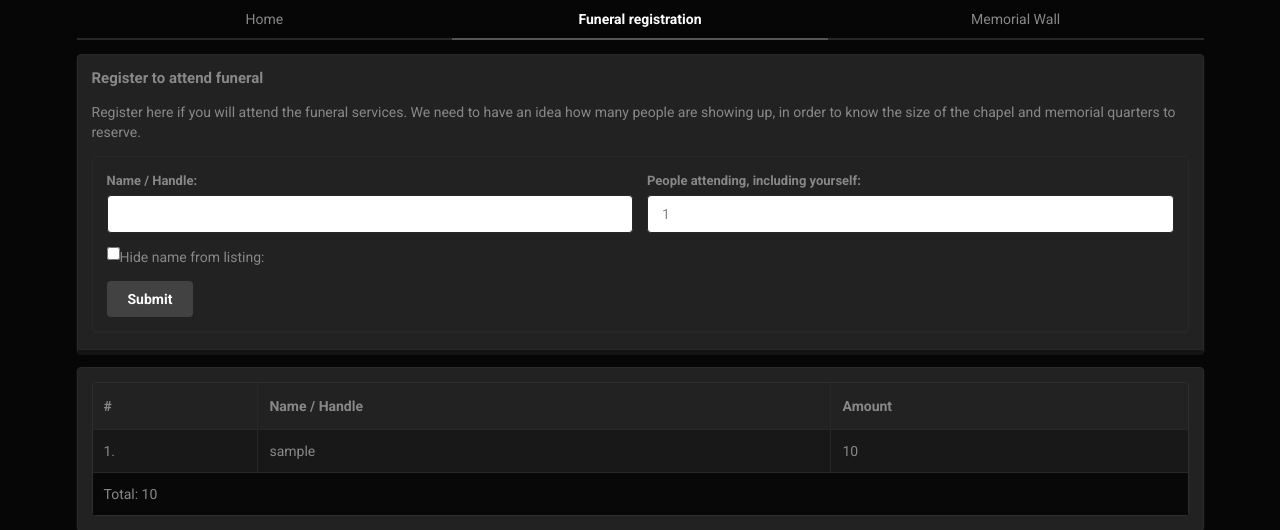
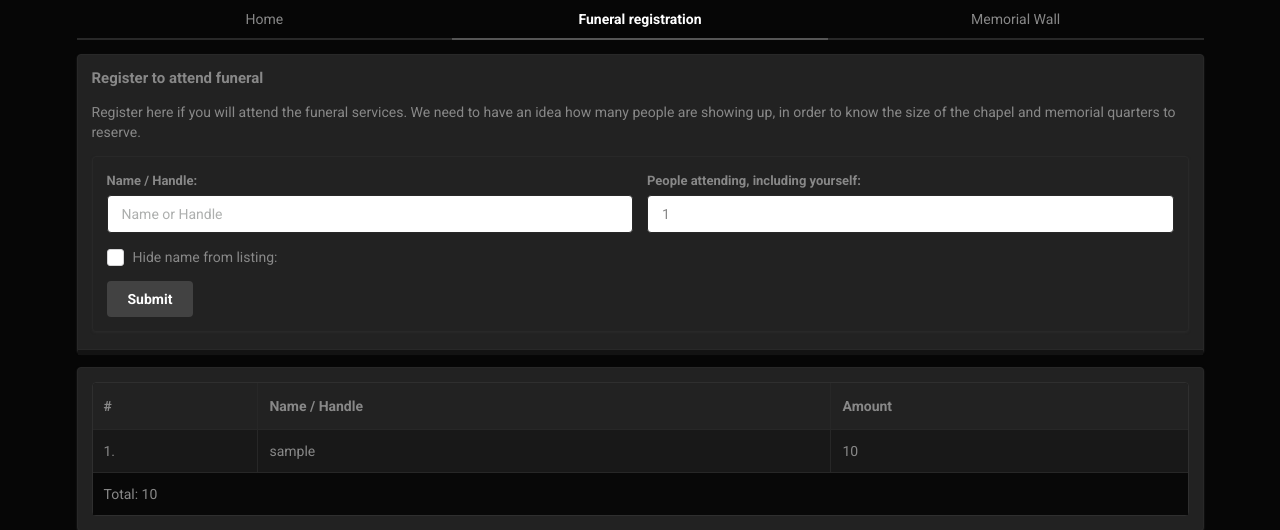
Before and after one commit to T-101/ddt.accession.org, a Django app: page /funeral/ in a window 1280 px wide. Shown: the top 530 px of the page. Run offline with Django 3.2, Linux system fonts and the light colour scheme; tables that the repository leaves empty hold one stand-in row (values such as "Sample post").

Commit message:
proper semantic checkbox for hiding name/handle

```diff
--- a/ddt/forms.py
+++ b/ddt/forms.py
@@ -1,4 +1,4 @@
-from django.forms import ModelForm, NumberInput
+from django.forms import ModelForm, NumberInput, TextInput, Textarea
 from snowpenguin.django.recaptcha2.fields import ReCaptchaField
 from snowpenguin.django.recaptcha2.widgets import ReCaptchaWidget
 
@@ -12,7 +12,8 @@ class RegistrationForm(ModelForm):
         model = Registration
         fields = '__all__'
         widgets = {
-            'amount': NumberInput(attrs={'min': 1, 'max': 10})
+            'handle': TextInput(attrs={'placeholder': 'Name or Handle'}),
+            'amount': NumberInput(attrs={'min': 1, 'max': 10, 'placeholder': 'Number between 1-10'})
         }
 
 
@@ -22,3 +23,7 @@ class WallForm(ModelForm):
     class Meta:
         model = Wall
         fields = '__all__'
+        widgets = {
+            'handle': TextInput(attrs={'placeholder': 'Name or Handle'}),
+            'text': Textarea(attrs={'placeholder': 'Free text'})
+        }
--- a/ddt/templates/ddt/funeral.html
+++ b/ddt/templates/ddt/funeral.html
@@ -22,7 +22,7 @@
                         </div>
                     </div>
                     <div class="field">
-                        <div class="ui">
+                        <div class="ui checkbox">
                             {{ form.hidden }}
                             {{ form.hidden.label_tag }}
                         </div>
@@ -37,11 +37,11 @@
         {% endif %}
     </div>
     {% if not settings.registration_open %}
-    <div class="ui segment">
-        <div class="field">
-            <h4>Registration closed</h4>
+        <div class="ui segment">
+            <div class="field">
+                <h4>Registration closed</h4>
+            </div>
         </div>
-    </div>
     {% endif %}
     <div class="ui segment">
         <table class="ui celled striped table unstackable">
```
